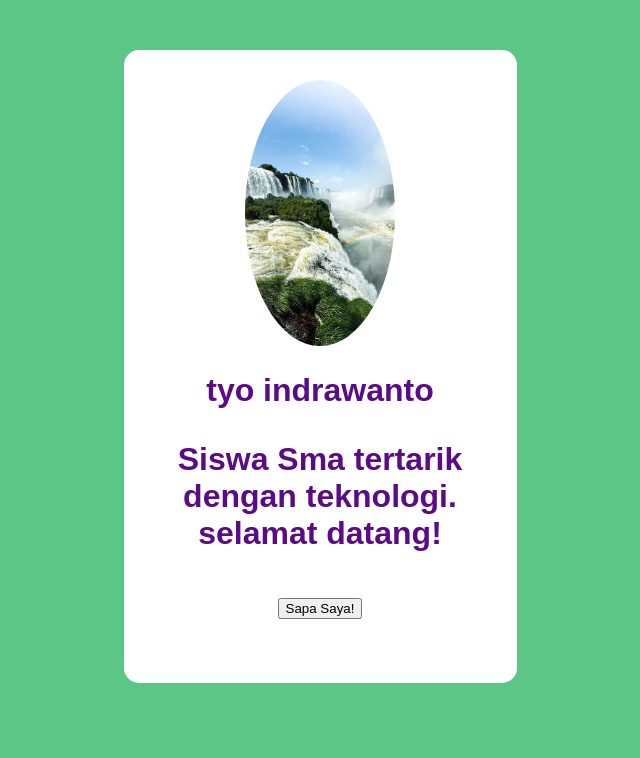
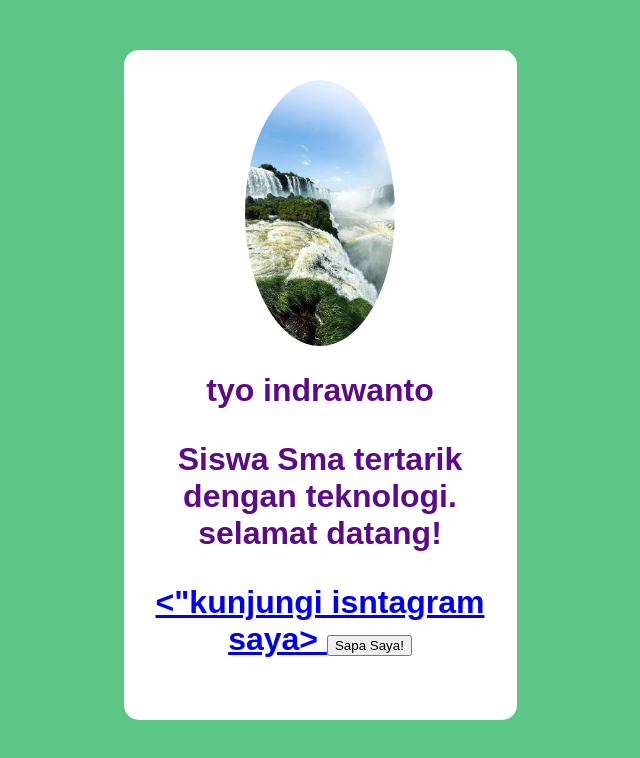
Before and after one commit to tyo-indrawanto/pelatihantik, a plain HTML site: page index.html in a window 1280 px wide. Shown: the whole page, without its empty margins (320-960 px from the left). Drawn offline with Linux system fonts and the light colour scheme.

Commit message:
Fix Instagram link text in index.html

```diff
--- a/index.html
+++ b/index.html
@@ -9,7 +9,7 @@
      <img src="foto-profil.jpg" alt="foto Profil Saya">
     <h1>tyo indrawanto<h1>
     <p>Siswa Sma tertarik dengan teknologi. selamat datang!<p>
-    <a href="https://www.instagram.com/Tyo Indrawanto"</a>
+    <a href="https://www.instagram.com/Tyo Indrawanto"> <"kunjungi isntagram saya> </a>
     <Button id="sapaButton">Sapa Saya!</Button>
     </div>
   <script src"scrip. js"></script>
```
